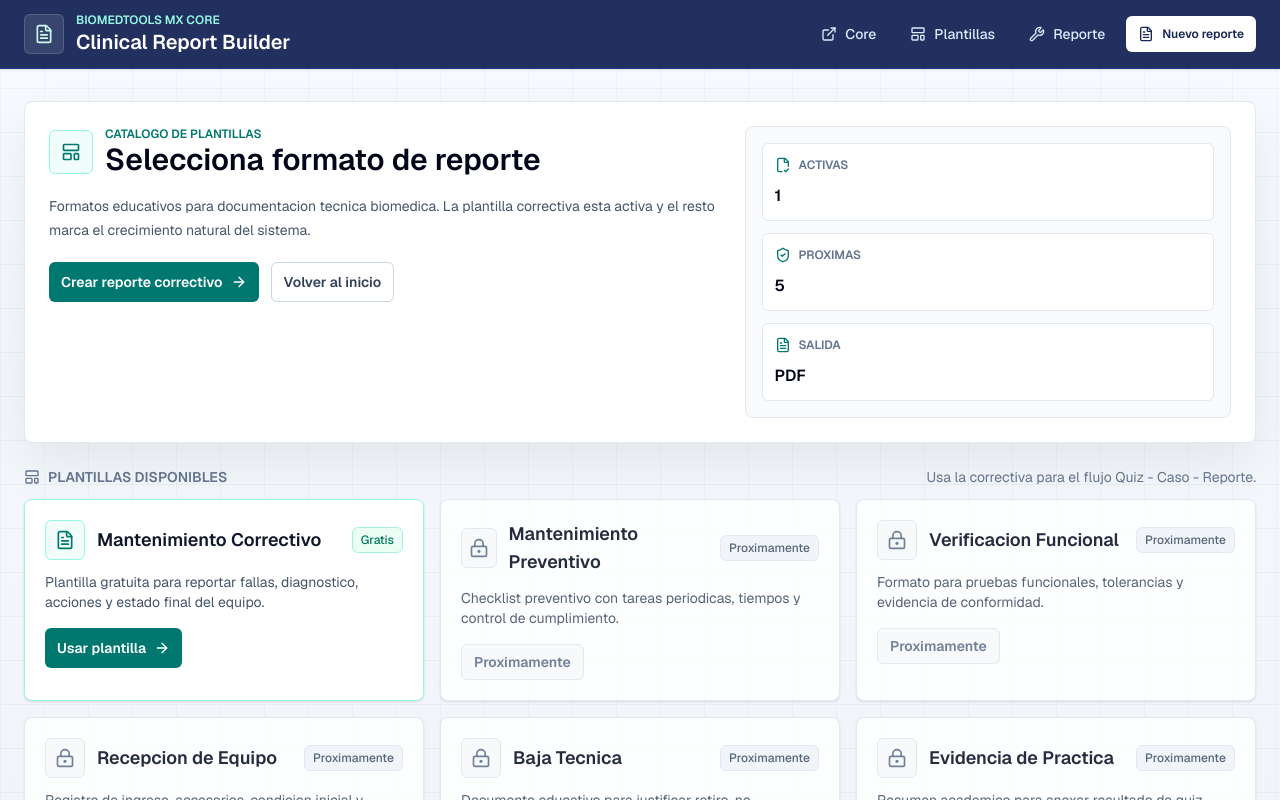
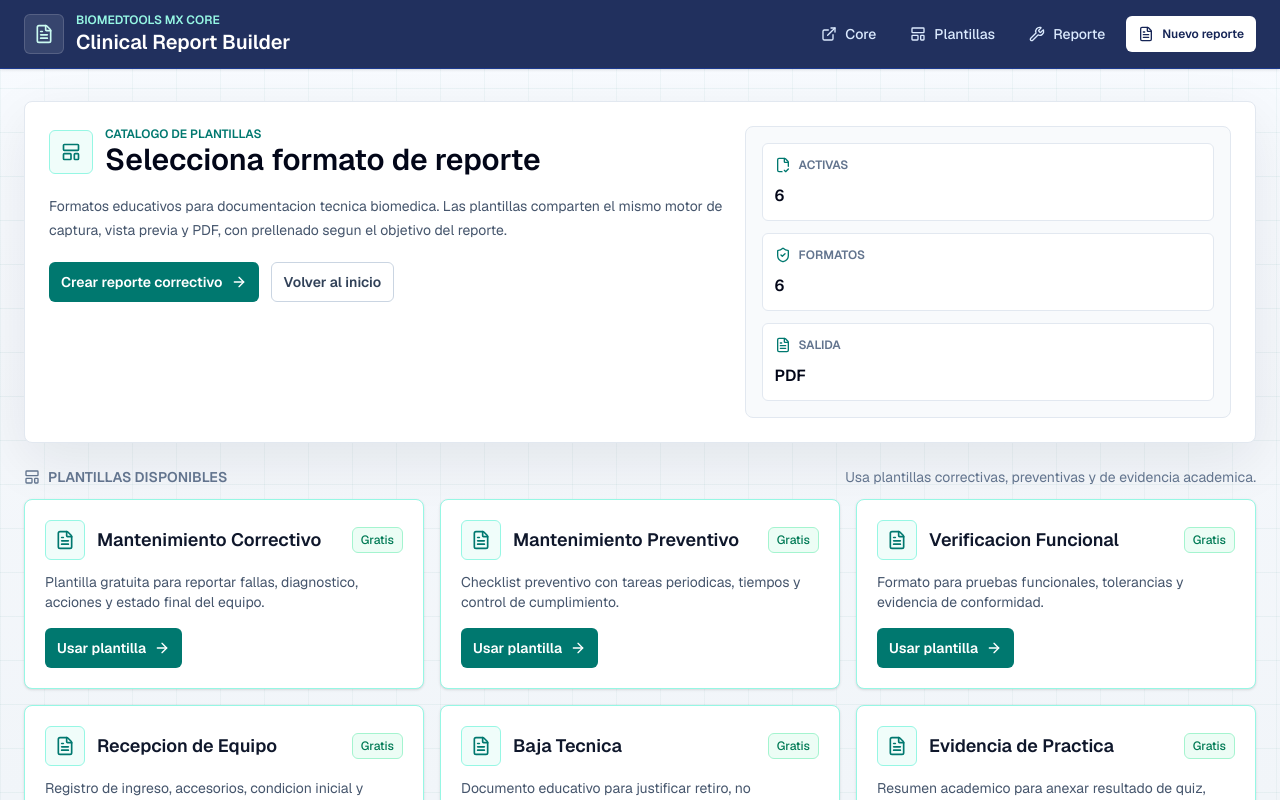
Before and after one commit to sircalch/clinical-report-builder, a Next.js app: page /templates in a window 1280 px wide. Shown: the top 800 px of the page. Built offline with nearby package versions, Linux system fonts and the light colour scheme; no server answers.

Commit message:
Activate report templates

```diff
--- a/app/builder/corrective/page.tsx
+++ b/app/builder/corrective/page.tsx
@@ -23,6 +23,7 @@ type CorrectiveBuilderPageProps = {
     score?: string;
     total?: string;
     maxScore?: string;
+    template?: string;
   }>;
 };
 
@@ -52,6 +53,112 @@ const CASE_PREFILLS: Record<
   },
 };
 
+const TEMPLATE_PREFILLS: Record<
+  string,
+  {
+    label: string;
+    message: string;
+    values: (equipment: string) => Partial<ReportFormValues>;
+  }
+> = {
+  preventive: {
+    label: "Preventivo",
+    message: "Plantilla preventiva prellenada.",
+    values: (equipment) => ({
+      equipo: equipment,
+      fallaReportada:
+        "Mantenimiento preventivo programado para verificacion fisica, funcional y documental del equipo.",
+      diagnostico:
+        "No se reporta falla. Actividad orientada a confirmar condicion operativa, accesorios, limpieza, alimentacion, alarmas y registro de mantenimiento.",
+      accionRealizada:
+        "Se realizo inspeccion visual, revision de accesorios, limpieza externa educativa, verificacion de alimentacion y comprobacion funcional basica.",
+      pruebasFuncionales:
+        "Prueba de encendido, verificacion de indicadores, alarmas visibles y respuesta funcional de acuerdo con el alcance academico.",
+      recomendaciones:
+        "Mantener bitacora actualizada, programar siguiente revision preventiva y escalar cualquier anomalia conforme a protocolo institucional.",
+      observaciones:
+        "Formato preventivo educativo. No sustituye mantenimiento certificado ni pruebas normativas del fabricante.",
+    }),
+  },
+  "functional-verification": {
+    label: "Verificacion funcional",
+    message: "Plantilla de verificacion funcional prellenada.",
+    values: (equipment) => ({
+      equipo: equipment,
+      fallaReportada:
+        "Solicitud de verificacion funcional educativa para confirmar respuesta general del equipo.",
+      diagnostico:
+        "Se documentan condiciones iniciales, accesorios disponibles, alimentacion, alarmas visibles y comportamiento funcional observado.",
+      accionRealizada:
+        "Se ejecuto una secuencia de prueba funcional basica con registro de condiciones y limitaciones del escenario.",
+      pruebasFuncionales:
+        "Encendido, revision de controles, indicadores, alarmas y respuesta del equipo dentro del alcance educativo.",
+      recomendaciones:
+        "Comparar resultados contra protocolo institucional, anexar evidencia y solicitar revision especializada si existe desviacion.",
+      observaciones:
+        "Verificacion funcional formativa. No equivale a calibracion, certificacion ni liberacion clinica.",
+    }),
+  },
+  "equipment-reception": {
+    label: "Recepcion de equipo",
+    message: "Plantilla de recepcion de equipo prellenada.",
+    values: (equipment) => ({
+      equipo: equipment,
+      fallaReportada:
+        "Recepcion de equipo para registro inicial de condicion, accesorios, identificacion y observaciones.",
+      diagnostico:
+        "Se revisa condicion fisica visible, documentacion disponible, accesorios incluidos, identificacion e inventario.",
+      accionRealizada:
+        "Se capturaron datos generales, estado inicial, accesorios y observaciones para control academico o tecnico.",
+      pruebasFuncionales:
+        "Prueba inicial limitada a encendido/indicadores visibles cuando el contexto lo permite.",
+      recomendaciones:
+        "Completar inventario, anexar fotografias, registrar faltantes y programar verificacion funcional si aplica.",
+      observaciones:
+        "Formato educativo de recepcion. Adaptar a politicas institucionales antes de uso operativo.",
+    }),
+  },
+  "equipment-retirement": {
+    label: "Baja tecnica",
+    message: "Plantilla de baja tecnica prellenada.",
+    values: (equipment) => ({
+      equipo: equipment,
+      estadoFinal: "fuera-de-servicio",
+      fallaReportada:
+        "Equipo propuesto para baja tecnica o evaluacion especializada por condicion operativa no conforme.",
+      diagnostico:
+        "Se documentan hallazgos visibles, limitaciones funcionales, antecedentes y motivo de retiro educativo.",
+      accionRealizada:
+        "Se registro condicion del equipo, evidencia disponible y recomendacion de retiro o evaluacion especializada.",
+      pruebasFuncionales:
+        "No se libera para uso. La prueba se limita a observacion y documentacion de condicion reportada.",
+      recomendaciones:
+        "Retirar de uso academico/operativo hasta dictamen responsable, etiquetar condicion y conservar evidencia.",
+      observaciones:
+        "Formato educativo. Toda baja real debe seguir politica institucional y autorizacion correspondiente.",
+    }),
+  },
+  "practice-evidence": {
+    label: "Evidencia de practica",
+    message: "Plantilla de evidencia academica prellenada.",
+    values: (equipment) => ({
+      equipo: equipment,
+      fallaReportada:
+        "Evidencia academica de actividad BioMedTools MX Core: quiz, caso simulado y reporte tecnico.",
+      diagnostico:
+        "El estudiante integro conceptos tecnicos, razonamiento de caso y documentacion de hallazgos en un flujo formativo.",
+      accionRealizada:
+        "Se completo una actividad guiada y se genero evidencia para seguimiento docente.",
+      pruebasFuncionales:
+        "Evidencia compuesta por resultado de quiz, caso simulado, observaciones y reporte generado.",
+      recomendaciones:
+        "Usar como pretest/postest, revisar areas debiles y repetir la ruta despues de retroalimentacion docente.",
+      observaciones:
+        "Reporte academico. No sustituye documentacion clinica, mantenimiento certificado ni protocolos institucionales.",
+    }),
+  },
+};
+
 function buildScoreText(params: Awaited<CorrectiveBuilderPageProps["searchParams"]>) {
   if (!params.score) {
     return "";
@@ -65,11 +172,17 @@ function buildScoreText(params: Awaited<CorrectiveBuilderPageProps["searchParams
 
 function buildPrefill(
   params: Awaited<CorrectiveBuilderPageProps["searchParams"]>,
-): { values?: Partial<ReportFormValues>; message?: string } {
+): {
+  values?: Partial<ReportFormValues>;
+  message?: string;
+  templateLabel?: string;
+} {
   const scoreText = buildScoreText(params);
+  const template = params.template ? TEMPLATE_PREFILLS[params.template] : undefined;
   const baseValues: Partial<ReportFormValues> = {
     institucion: "Actividad academica",
     area: "BioMedTools MX Core",
+    equipo: params.equipment ?? "Equipo biomedico",
     marcaModelo: "No aplica (simulacion)",
     numeroSerie: "N/A",
     inventario: "N/A",
@@ -77,6 +190,18 @@ function buildPrefill(
     estadoFinal: "operativo-con-observaciones",
     responsable: "Ing. Andres Monreal / estudiante",
   };
+
+  if (template) {
+    const equipment = params.equipment ?? "Equipo biomedico";
+    return {
+      values: {
+        ...baseValues,
+        ...template.values(equipment),
+      },
+      message: template.message,
+      templateLabel: template.label,
+    };
+  }
 
   if (params.activity === "quiz") {
     const category = params.category ?? "categoria no especificada";
@@ -98,6 +223,7 @@ function buildPrefill(
           "Reporte generado como evidencia educativa. No sustituye protocolo clinico ni mantenimiento certificado.",
       },
       message: "Reporte prellenado desde Quiz Arena.",
+      templateLabel: "Evidencia academica",
     };
   }
 
@@ -129,6 +255,7 @@ function buildPrefill(
           "Reporte generado desde una simulacion educativa. Debe adaptarse si se usa en laboratorio.",
       },
       message: "Reporte prellenado desde Case Simulator.",
+      templateLabel: "Caso simulado",
     };
   }
 
@@ -200,7 +327,7 @@ export default async function CorrectiveBuilderPage({
                     Tipo de reporte:
                   </span>
                   <span className="rounded-md border border-slate-200 bg-white px-3 py-1.5 font-semibold text-slate-700">
-                    Correctivo
+                    {prefill.templateLabel ?? "Correctivo"}
                   </span>
                   <span className="hidden items-center gap-1 rounded-md border border-teal-200 bg-teal-50 px-2 py-1 font-semibold text-teal-800 sm:inline-flex">
                     <PenSquare className="h-3.5 w-3.5" aria-hidden="true" />
@@ -226,6 +353,7 @@ export default async function CorrectiveBuilderPage({
                 <ReportBuilderClient
                   prefill={prefill.values}
                   prefillMessage={prefill.message}
+                  reportLabel={prefill.templateLabel ?? "Correctivo"}
                 />
               </div>
             </div>
--- a/app/builder/preventive/page.tsx
+++ b/app/builder/preventive/page.tsx
@@ -1,30 +1,5 @@
-import Link from "next/link";
+import { redirect } from "next/navigation";
 
 export default function PreventiveBuilderPage() {
-  return (
-    <div className="min-h-screen bg-slate-50">
-      <main className="mx-auto w-full max-w-4xl px-4 py-10 md:px-6">
-        <section className="rounded-lg border border-slate-200 bg-white p-8">
-          <p className="text-sm font-semibold uppercase tracking-wide text-slate-500">
-            Proximamente
-          </p>
-          <h1 className="mt-2 text-3xl font-semibold text-slate-900">
-            Plantilla Preventiva
-          </h1>
-          <p className="mt-3 text-slate-600">
-            Esta plantilla forma parte del roadmap de plantillas futuras. Por ahora esta
-            habilitado el flujo correctivo.
-          </p>
-          <div className="mt-6">
-            <Link
-              href="/builder/corrective"
-              className="inline-flex min-h-11 items-center justify-center rounded-md bg-slate-900 px-4 py-2 text-sm font-medium text-white transition hover:bg-slate-700"
-            >
-              Ir al generador correctivo
-            </Link>
-          </div>
-        </section>
-      </main>
-    </div>
-  );
+  redirect("/builder/corrective?template=preventive");
 }
--- a/app/templates/page.tsx
+++ b/app/templates/page.tsx
@@ -12,7 +12,6 @@ import { reportTemplates } from "@/data/templates";
 
 export default function TemplatesPage() {
   const activeTemplates = reportTemplates.filter((template) => template.enabled);
-  const upcomingTemplates = reportTemplates.length - activeTemplates.length;
 
   return (
     <div className="min-h-screen">
@@ -34,9 +33,9 @@ export default function TemplatesPage() {
                 </div>
               </div>
               <p className="mt-4 max-w-3xl text-sm leading-6 text-slate-600">
-                Formatos educativos para documentacion tecnica biomedica. La
-                plantilla correctiva esta activa y el resto marca el crecimiento
-                natural del sistema.
+                Formatos educativos para documentacion tecnica biomedica. Las
+                plantillas comparten el mismo motor de captura, vista previa y PDF,
+                con prellenado segun el objetivo del reporte.
               </p>
               <div className="mt-5 flex flex-wrap gap-3">
                 <Link
@@ -58,7 +57,7 @@ export default function TemplatesPage() {
             <section className="grid gap-3 rounded-lg border border-slate-200 bg-slate-50 p-4 sm:grid-cols-3 lg:grid-cols-1">
               {[
                 { label: "Activas", value: activeTemplates.length, icon: FileCheck2 },
-                { label: "Proximas", value: upcomingTemplates, icon: ShieldCheck },
+                { label: "Formatos", value: reportTemplates.length, icon: ShieldCheck },
                 { label: "Salida", value: "PDF", icon: FileText },
               ].map((item) => (
                 <article
@@ -85,7 +84,7 @@ export default function TemplatesPage() {
               Plantillas disponibles
             </h2>
             <p className="text-sm text-slate-500">
-              Usa la correctiva para el flujo Quiz - Caso - Reporte.
+              Usa plantillas correctivas, preventivas y de evidencia academica.
             </p>
           </div>
           <div className="grid gap-4 md:grid-cols-2 xl:grid-cols-3">
--- a/components/ReportBuilderClient.tsx
+++ b/components/ReportBuilderClient.tsx
@@ -16,11 +16,13 @@ import { ReportFormValues } from "@/types/report";
 type ReportBuilderClientProps = {
   prefill?: Partial<ReportFormValues>;
   prefillMessage?: string | null;
+  reportLabel?: string;
 };
 
 export function ReportBuilderClient({
   prefill,
   prefillMessage,
+  reportLabel = "Correctivo",
 }: ReportBuilderClientProps) {
   const initialState = useMemo(() => {
     const draft = loadDraft();
@@ -170,6 +172,7 @@ export function ReportBuilderClient({
     <div className="grid gap-6 lg:grid-cols-[1fr_0.92fr]">
       <ReportForm
         form={form}
+        reportLabel={reportLabel}
         onPreviewSubmit={handlePreviewSubmit}
         onSaveDraft={handleSaveDraft}
         onLoadDraft={handleLoadDraft}
--- a/components/ReportForm.tsx
+++ b/components/ReportForm.tsx
@@ -7,6 +7,7 @@ import { REPORT_STATUS_OPTIONS, ReportFormValues } from "@/types/report";
 
 type ReportFormProps = {
   form: UseFormReturn<ReportFormValues>;
+  reportLabel: string;
   onPreviewSubmit: (values: ReportFormValues) => void;
   onSaveDraft: () => void;
   onLoadDraft: () => void;
@@ -139,6 +140,7 @@ function FieldError({
 
 export function ReportForm({
   form,
+  reportLabel,
   onPreviewSubmit,
   onSaveDraft,
   onLoadDraft,
@@ -159,7 +161,7 @@ export function ReportForm({
   return (
     <section className="rounded-lg border border-slate-200 bg-white/95 p-6 shadow-sm">
       <h2 className="text-base font-semibold uppercase tracking-wide text-teal-700">
-        Formulario Correctivo
+        Formulario {reportLabel}
       </h2>
       <p className="mt-2 text-sm text-slate-600">
         Completa campos tecnicos y actualiza la vista previa.
--- a/data/templates.ts
+++ b/data/templates.ts
@@ -15,44 +15,44 @@ export const reportTemplates: ReportTemplate[] = [
     name: "Mantenimiento Preventivo",
     description:
       "Checklist preventivo con tareas periodicas, tiempos y control de cumplimiento.",
-    href: "/builder/preventive",
-    badge: "Proximamente",
-    enabled: false,
+    href: "/builder/corrective?template=preventive",
+    badge: "Gratis",
+    enabled: true,
   },
   {
     id: "functional-verification",
     name: "Verificacion Funcional",
     description:
       "Formato para pruebas funcionales, tolerancias y evidencia de conformidad.",
-    href: "/pricing",
-    badge: "Proximamente",
-    enabled: false,
+    href: "/builder/corrective?template=functional-verification",
+    badge: "Gratis",
+    enabled: true,
   },
   {
     id: "equipment-reception",
     name: "Recepcion de Equipo",
     description:
       "Registro de ingreso, accesorios, condicion inicial y observaciones para laboratorio o area tecnica.",
-    href: "/pricing",
-    badge: "Proximamente",
-    enabled: false,
+    href: "/builder/corrective?template=equipment-reception",
+    badge: "Gratis",
+    enabled: true,
   },
   {
     id: "equipment-retirement",
     name: "Baja Tecnica",
     description:
       "Documento educativo para justificar retiro, no conformidad o envio a evaluacion especializada.",
-    href: "/pricing",
-    badge: "Proximamente",
-    enabled: false,
+    href: "/builder/corrective?template=equipment-retirement",
+    badge: "Gratis",
+    enabled: true,
   },
   {
     id: "practice-evidence",
     name: "Evidencia de Practica",
     description:
       "Resumen academico para anexar resultado de quiz, caso simulado y aprendizaje documentado.",
-    href: "/pricing",
-    badge: "Proximamente",
-    enabled: false,
+    href: "/builder/corrective?template=practice-evidence",
+    badge: "Gratis",
+    enabled: true,
   },
 ];
```
Also changed, not shown: 1 other file (tests, documents, lock files or other folders).
